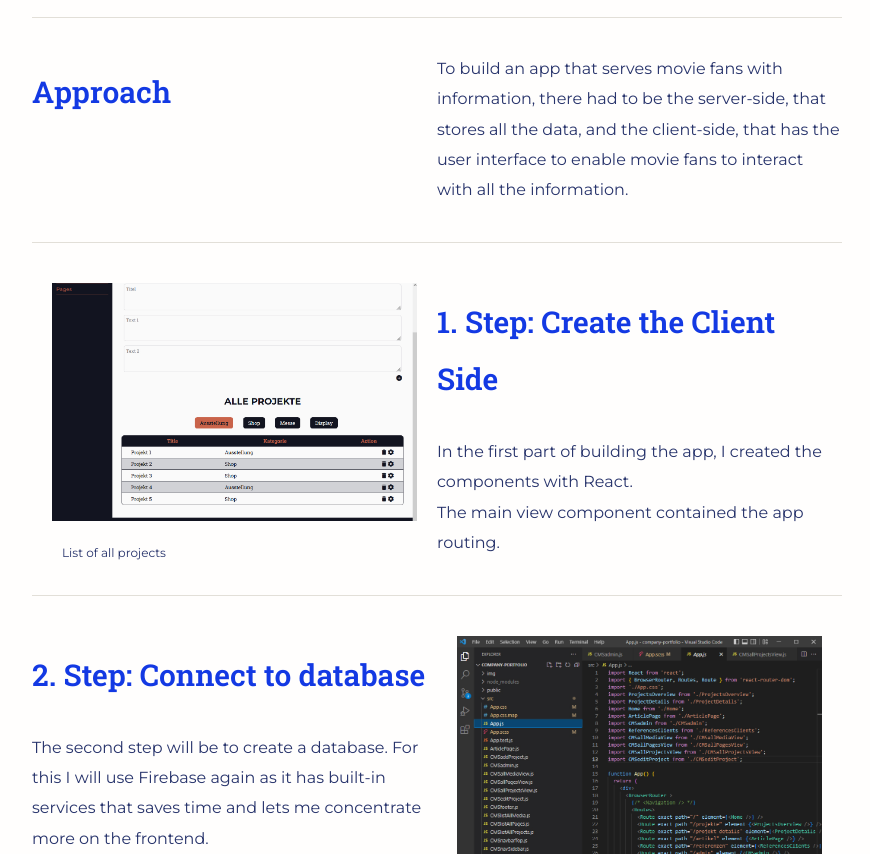
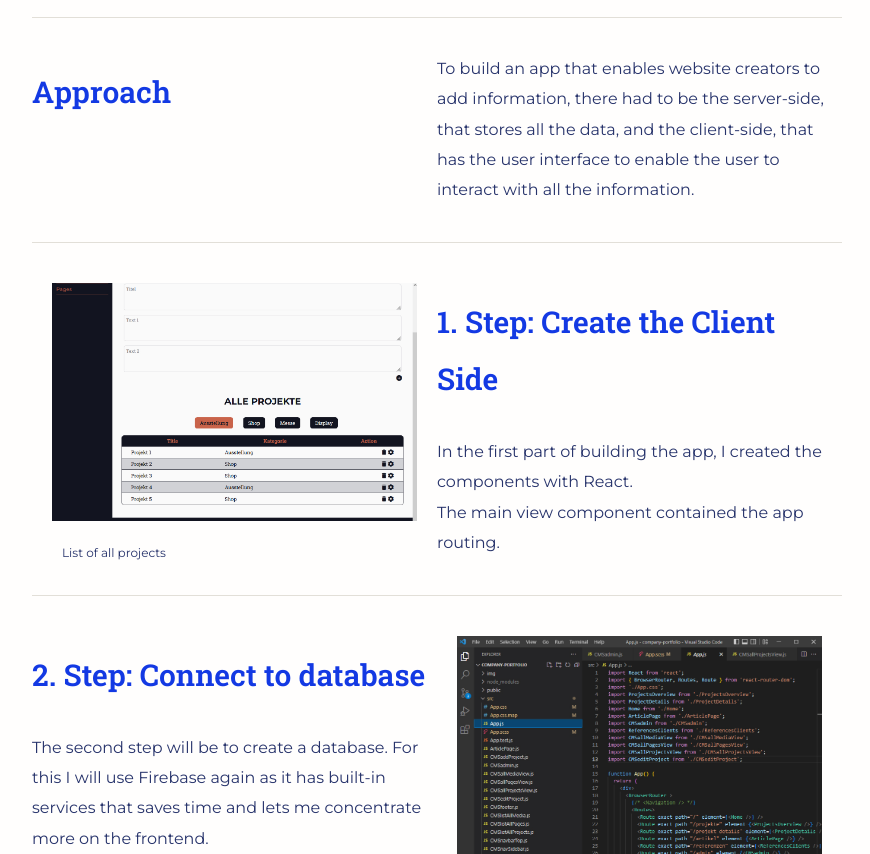
Before and after one commit to berit-stange/berit-stange.github.io, a plain HTML site: page work/company-portfolio-cms-react.html in a window 1280 px wide. Shown: the part 1802-2656 px from the top of the page, without its empty margins (203-1073 px from the left). Drawn offline with Linux system fonts and the light colour scheme.

Commit message:
changed content

```diff
--- a/work/company-portfolio-cms-react.html
+++ b/work/company-portfolio-cms-react.html
@@ -111,8 +111,9 @@
                 <h2>Approach</h2>
                 <div>
                     <p>
-                        To build an app that serves movie fans with information, there had to be the server-side, that
-                        stores all the data, and the client-side, that has the user interface to enable movie fans to
+                        To build an app that enables website creators to add information,
+                        there had to be the server-side, that stores all the data,
+                        and the client-side, that has the user interface to enable the user to
                         interact with all the information.
                     </p>
                 </div>
```
